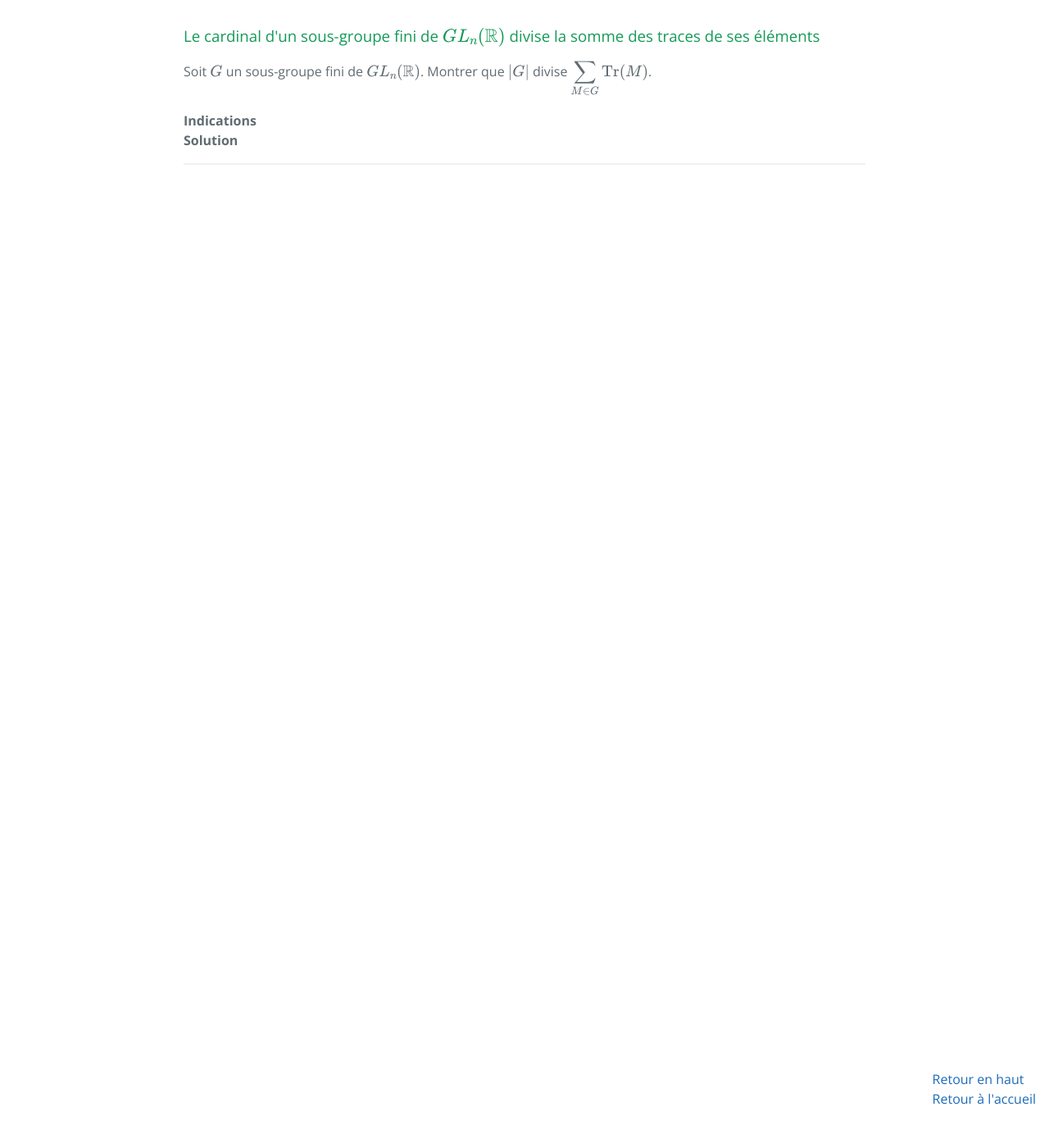
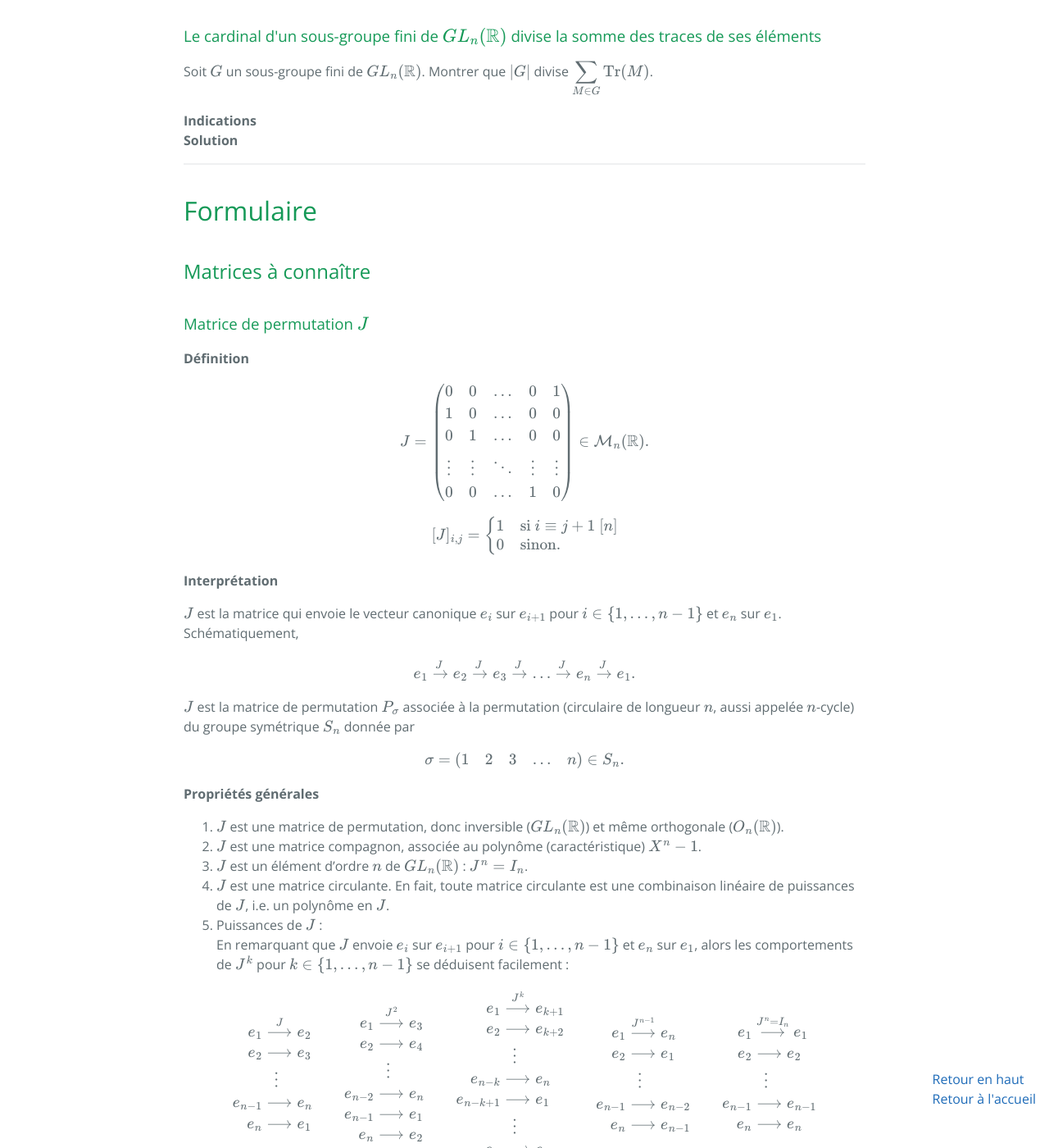
Before and after one commit to WingVee/wingvee.github.io, a Jekyll site: the page built from _pages/matrices.md, in a window 1280 px wide and 1400 px high, scrolled down 504 px. Shown: the whole window at 82% size. Built offline with Jekyll 4.4.1, drawn with Linux system fonts in a browser that asks for light colours; formulas are drawn with MathJax 3; the repository's description, which GitHub fills in, is left out; before the commit the page ends 900 px from its top, so only the background shows below that; some of the changed text lies outside the part shown.

Commit message:
matrices#J

```diff
--- a/_pages/matrices.md
+++ b/_pages/matrices.md
@@ -53,3 +53,150 @@ Soit $G$ un sous-groupe fini de $GL_n(\mathbb{R})$. Montrer que $\vert G\vert$ d
 </details>
 
 ---
+
+<h1 id="formulaire">Formulaire</h1>
+
+<h2 id="matrices-a-connaître">Matrices à connaître</h2>
+
+<h3 id="J">Matrice de permutation $J$</h3>
+
+**Définition**
+
+$$J = \begin{pmatrix}
+  0 & 0 & \ldots & 0 & 1 \\
+  1 & 0 & \ldots & 0 & 0 \\
+  0 & 1 & \ldots & 0 & 0 \\
+  \vdots & \vdots & \ddots & \vdots & \vdots \\
+  0 & 0 & \ldots & 1 & 0
+\end{pmatrix} \in\mathcal{M}_n(\mathbb{R}).$$
+
+$$[J]_{i,j} = \begin{cases}
+  1 & \text{si } i \equiv j+1 \ [n] \\
+  0 & \text{sinon}.
+\end{cases}$$
+
+**Interprétation**
+
+$J$ est la matrice qui envoie le vecteur canonique $e_i$ sur $e_{i+1}$ pour $i\in\\{1,\ldots,n-1\\}$ et $e_n$ sur $e_1$.<br>
+Schématiquement,
+
+$$e_1 \xrightarrow{J} e_2 \xrightarrow{J} e_3 \xrightarrow{J} \ldots \xrightarrow{J} e_n \xrightarrow{J} e_1.$$
+
+$J$ est la matrice de permutation $P_\sigma$ associée à la permutation (circulaire de longueur $n$, aussi appelée $n$-cycle) du groupe symétrique $S_n$ donnée par
+
+$$\sigma = \begin{pmatrix} 1 & 2 & 3 & \ldots & n \end{pmatrix} \in S_n.$$
+
+**Propriétés générales**
+
+1. $J$ est une matrice de permutation, donc inversible ($GL_n(\mathbb{R})$) et même orthogonale ($O_n(\mathbb{R})$).
+2. $J$ est une matrice compagnon, associée au polynôme (caractéristique) $X^n - 1$.
+3. $J$ est un élément d'ordre $n$ de $GL_n(\mathbb{R})$ : $J^n = I_n$.
+4. $J$ est une matrice circulante. En fait, toute matrice circulante est une combinaison linéaire de puissances de $J$, i.e. un polynôme en $J$.
+5. Puissances de $J$ :<br>
+  En remarquant que $J$ envoie $e_i$ sur $e_{i+1}$ pour $i\in\\{1,\ldots,n-1\\}$ et $e_n$ sur $e_1$, alors les comportements de $J^k$ pour $k\in\\{1,\ldots,n-1\\}$ se déduisent facilement :
+
+  $$\begin{equation*}
+    \begin{aligned}
+      e_1 &\overset{J}{\longrightarrow} e_2\\
+      e_2 &\longrightarrow e_3\\
+      &\ \ \ \vdots\\
+      e_{n-1} &\longrightarrow e_n\\
+      e_n &\longrightarrow e_1
+    \end{aligned}
+    \qquad
+    \begin{aligned}
+      e_1 &\overset{J^2}{\longrightarrow} e_3\\
+      e_2 &\longrightarrow e_4\\
+      &\ \ \ \vdots\\
+      e_{n-2} &\longrightarrow e_n\\
+      e_{n-1} &\longrightarrow e_1\\
+      e_n &\longrightarrow e_2
+    \end{aligned}
+    \qquad
+    \begin{aligned}
+      e_1 &\overset{J^k}{\longrightarrow} e_{k+1}\\
+      e_2 &\longrightarrow e_{k+2}\\
+      &\ \ \ \vdots\\
+      e_{n-k} &\longrightarrow e_n\\
+      e_{n-k+1} &\longrightarrow e_1\\
+      &\ \ \ \vdots\\
+      e_n &\longrightarrow e_k
+    \end{aligned}
+    \qquad
+    \begin{aligned}
+      e_1 &\overset{J^{n-1}}{\longrightarrow} e_n\\
+      e_2 &\longrightarrow e_1\\
+      &\ \ \ \vdots\\
+      e_{n-1} &\longrightarrow e_{n-2}\\
+      e_n &\longrightarrow e_{n-1}
+    \end{aligned}
+    \qquad
+    \begin{aligned}
+      e_1 &\overset{J^n=I_n}{\longrightarrow} e_1\\
+      e_2 &\longrightarrow e_2\\
+      &\ \ \ \vdots\\
+      e_{n-1} &\longrightarrow e_{n-1}\\
+      e_n &\longrightarrow e_n
+    \end{aligned}
+  \end{equation*}$$
+
+<ol>
+  Ainsi, lorsqu'on passe de $P^k$ à $P^{k+1}$, on décale la "diagonale" (les 1) vers le bas et le 1 qui disparaît à la dernière ligne réapparaît à la première ligne.
+</ol>
+
+$$J^2 = \begin{pmatrix}
+  0 & 0 & \ldots & 0 & 1 & 0 \\
+  0 & 0 & \ldots & 0 & 0 & 1 \\
+  1 & 0 & \ldots & 0 & 0 & 0 \\
+  0 & 1 & \ldots & 0 & 0 & 0 \\
+  \vdots & \vdots & \ddots & \vdots & \vdots & \vdots \\
+  0 & 0 & \ldots & 1 & 0 & 0
+\end{pmatrix}, \quad \dots \quad, \ J^{n-1} = J^{-1} = J^T = \begin{pmatrix}
+  0 & 1 & 0 & \ldots & 0 & 0 \\
+  0 & 0 & 1 & \ldots & 0 & 0 \\
+  \vdots & \vdots & \vdots & \ddots & \vdots & \vdots \\
+  0 & 0 & 0 & \ldots & 1 & 0 \\
+  0 & 0 & 0 & \ldots & 0 & 1 \\
+  1 & 0 & 0 & \ldots & 0 & 0 \\
+\end{pmatrix}.$$
+
+**Réduction**
+
+- Polynôme caractéristique :
+
+  $$\chi_J(X) = X^n - 1 = \prod_{k=0}^{n-1}(X - \omega^k),\quad \omega = e^{2i\pi/n}.$$
+
+- Spectre (dans $\mathbb C$) : ensemble des racines $n$-ièmes de l'unité :
+
+$$\operatorname{Sp}(J) = \left\{\omega^k=\exp\left(\frac{2ik\pi}{n}\right) \mid k\in\{0,\ldots,n-1\}\right\}.$$
+
+- Trace et déterminant :
+
+$$\operatorname{Tr}(J) = 0 \quad \text{et} \quad \det(J) = (-1)^{n-1}.$$
+
+- Vecteurs propres : $JX_k = \omega^kX_k$ avec
+
+$$X_k = \begin{pmatrix} 1 \\ \omega^k \\ \omega^{2k} \\ \vdots \\ \omega^{(n-1)k} \end{pmatrix},\quad k\in\{0,\ldots,n-1\},\ \omega = e^{2i\pi/n}.$$
+
+- Diagonalisabilité :<br>
+$J$ est diagonalisable sur $\mathbb R$ si et seulement si $n\in\{1,2\}$.<br>
+$J$ est diagonalisable sur $\mathbb C$ (valeurs propres distinctes).<br>
+En notant :
+
+$$P = [X_0\ \ X_1\ \ \ldots\ \ X_{n-1}] = \begin{pmatrix}
+  1 & 1 & \ldots & 1 \\
+  1 & \omega & \ldots & \omega^{n-1} \\
+  1 & \omega^2 & \ldots & \omega^{2(n-1)} \\
+  \vdots & \vdots & \ddots & \vdots \\
+  1 & \omega^{n-1} & \ldots & \omega^{(n-1)(n-1)}
+\end{pmatrix}$$
+
+<ol>
+  la matrice de passage de la base canonique à la base des vecteurs propres, on a
+
+  $$J = P\operatorname{diag}(1,\omega,\ldots,\omega^{n-1})P^{-1}.$$
+
+  D'ailleurs, $P$ est une matrice de Vandermonde.
+</ol>
+
+---
```
